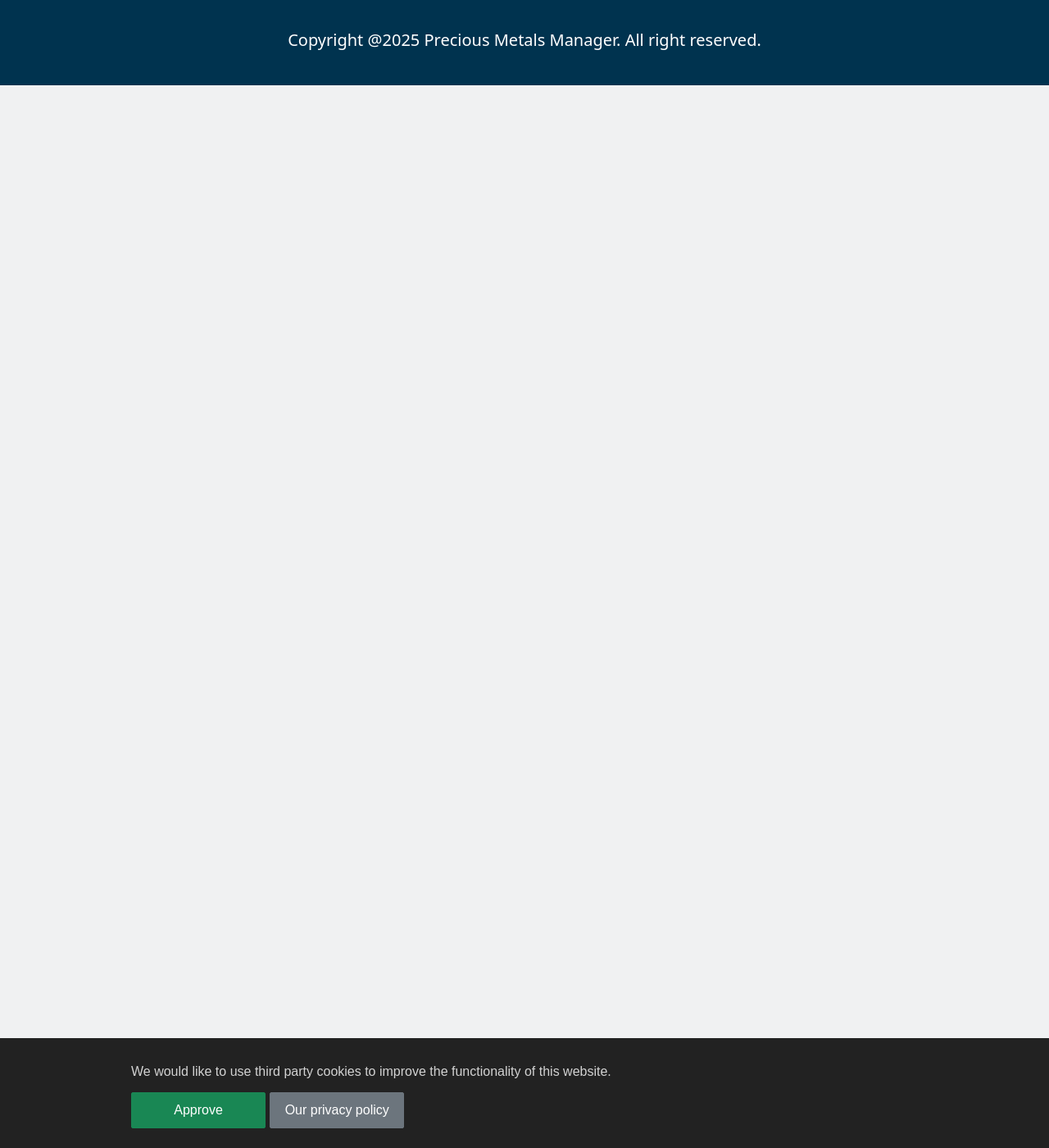
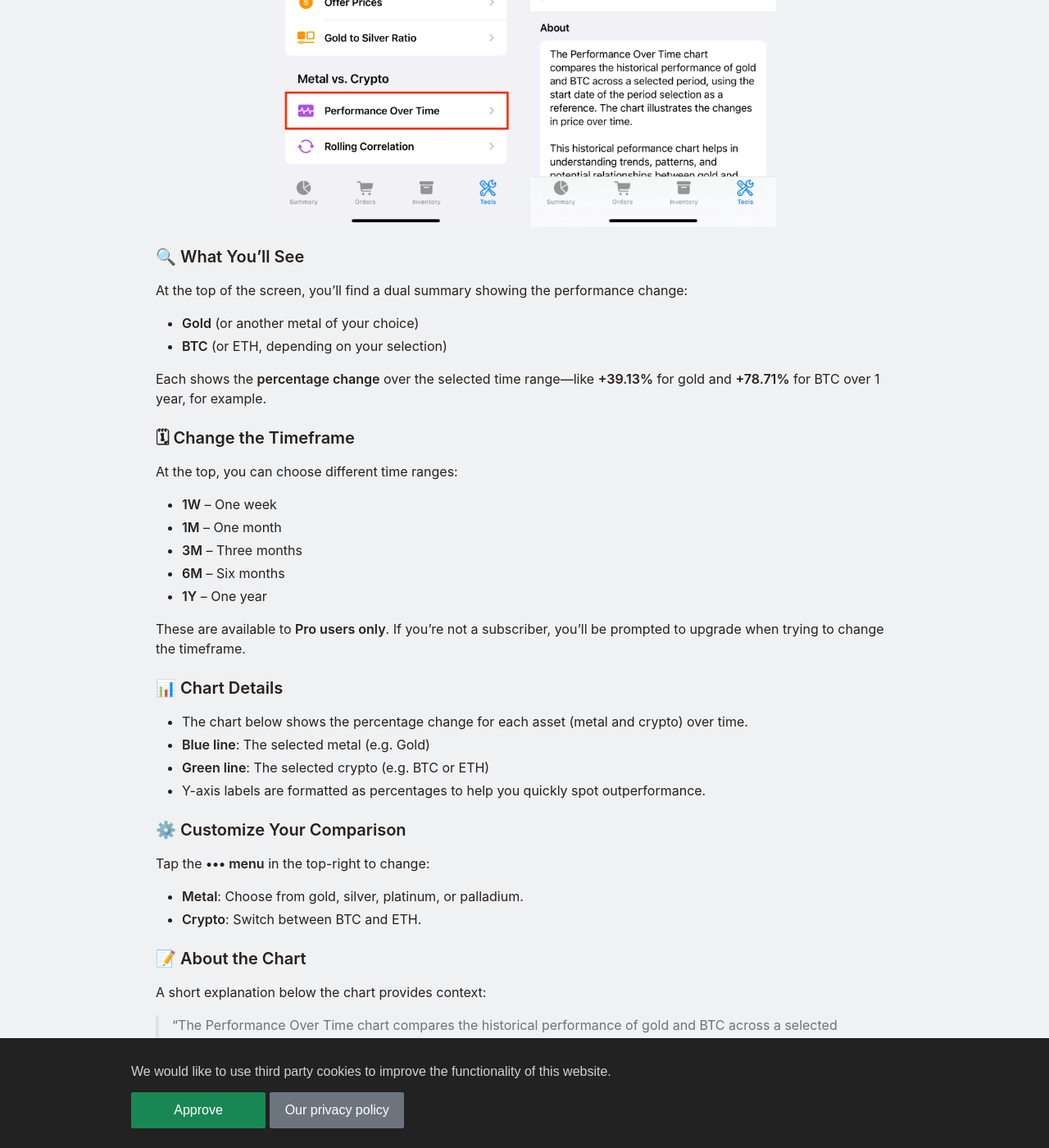
Before and after one commit to Precious-Metals-Manager/precious-metals-manager-landing-page, a Jekyll site: the page built from _other-features/metal-crypto-performance-over-time.md, in a window 1280 px wide and 1400 px high, scrolled down 821 px. Shown: the whole window at 82% size. Built offline with Jekyll 4.4.1, drawn with Linux system fonts in a browser that asks for light colours; cached includes are drawn as plain includes; nearby versions of some CDN libraries; some of the changed text lies outside the part shown.

Commit message:
Add performance over time guide

```diff
--- a/_other-features/metal-crypto-performance-over-time.md
+++ b/_other-features/metal-crypto-performance-over-time.md
@@ -1,5 +1,64 @@
 ---
 title: Metal vs. Crypto - Performance Over Time
 layout: article
-under_construction: true
+under_construction: false
 ---
+
+Compare how your favorite metal performs against Bitcoin (BTC) or Ethereum (ETH) over time. This chart visualizes percentage changes side-by-side so you can spot trends, evaluate potential, and make informed decisions.
+
+### 🧭 How to Access This Screen
+
+1. Open the app and tap the **Tools** tab at the bottom.
+2. Tap **Performance Over Time** in the list.
+
+{% include theme-two-images.html
+   data_light_1="/assets/images/light/tools_performance_over_time_light.webp"
+   data_dark_1="/assets/images/dark/tools_performance_over_time_dark.webp"
+   data_light_2="/assets/images/light/performance_over_time_light.webp"
+   data_dark_2="/assets/images/dark/performance_over_time_dark.webp"
+   alt="Performance over time form settings" %}
+
+### 🔍 What You’ll See
+
+At the top of the screen, you’ll find a dual summary showing the performance change:
+
+* **Gold** (or another metal of your choice)
+* **BTC** (or ETH, depending on your selection)
+
+Each shows the **percentage change** over the selected time range—like **+39.13%** for gold and **+78.71%** for BTC over 1 year, for example.
+
+### 🗓 Change the Timeframe
+
+At the top, you can choose different time ranges:
+
+* **1W** – One week
+* **1M** – One month
+* **3M** – Three months
+* **6M** – Six months
+* **1Y** – One year
+
+These are available to **Pro users only**. If you’re not a subscriber, you’ll be prompted to upgrade when trying to change the timeframe.
+
+### 📊 Chart Details
+
+* The chart below shows the percentage change for each asset (metal and crypto) over time.
+* **Blue line**: The selected metal (e.g. Gold)
+* **Green line**: The selected crypto (e.g. BTC or ETH)
+* Y-axis labels are formatted as percentages to help you quickly spot outperformance.
+
+### ⚙️ Customize Your Comparison
+
+Tap the **••• menu** in the top-right to change:
+
+* **Metal**: Choose from gold, silver, platinum, or palladium.
+* **Crypto**: Switch between BTC and ETH.
+
+### 📝 About the Chart
+
+A short explanation below the chart provides context:
+
+> “The Performance Over Time chart compares the historical performance of gold and BTC across a selected period… It helps in understanding trends, patterns, and potential relationships between the two.”
+
+---
+
+Have questions or feedback? Reach out via the app’s Send feedback section!
```
Also changed, not shown: _other-features/gold-to-silver-ratio.md (+1 -1 lines), assets/images/dark/performance_over_time_dark.webp (added), assets/images/dark/tools_performance_over_time_dark.webp (added), assets/images/light/performance_over_time_light.webp (added), assets/images/light/tools_performance_over_time_light.webp (added).
